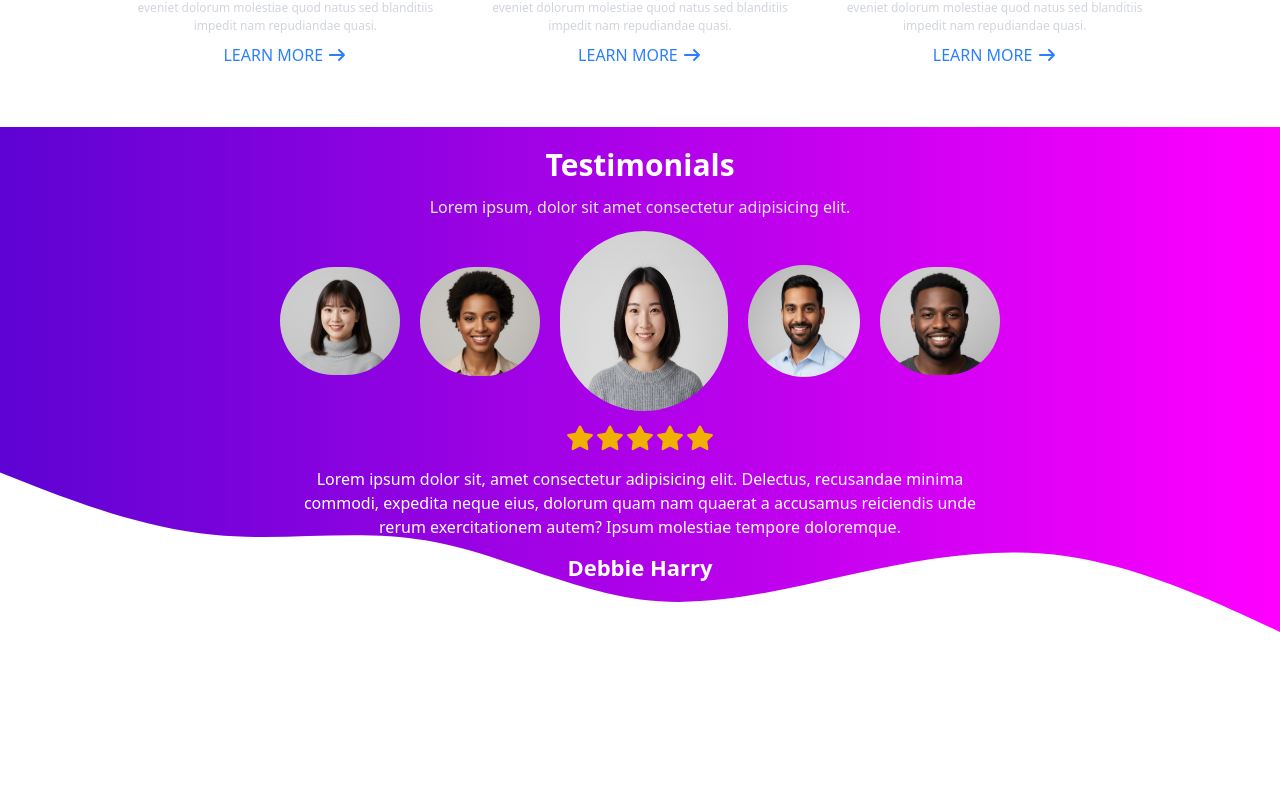
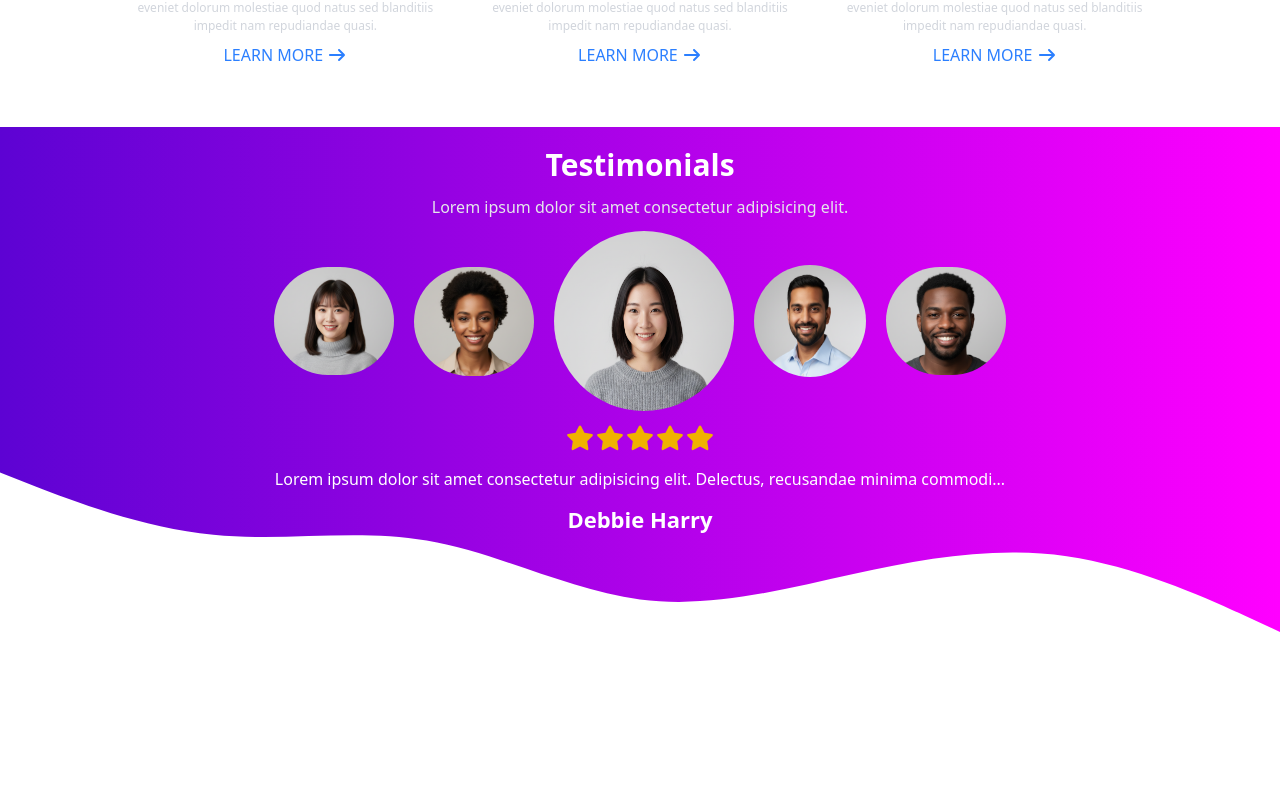
Before and after one commit to Just-Tara/wavy-clone, a React (Vite) app: page / in a window 1280 px wide. Shown: the part 1675-2480 px from the top of the page. Built offline with nearby package versions, Linux system fonts and the light colour scheme.

Commit message:
Refactor Testimonials component to use imports for images

```diff
--- a/src/Component/Testimonials.jsx
+++ b/src/Component/Testimonials.jsx
@@ -1,64 +1,64 @@
+import first from "../assets/first.png";
+import second from "../assets/second.png";
+import third from "../assets/third.png";
+import fourth from "../assets/fourth.png";
+import fifth from "../assets/fifth.png";
+
 import { faStar } from "@fortawesome/free-solid-svg-icons";
 import { FontAwesomeIcon } from "@fortawesome/react-fontawesome";
 
-
-export default function Testimonials () {
-    return(
-        <>
+export default function Testimonials() {
+  return (
     <div className="relative w-full min-h-screen text-white overflow-hidden">
-                <svg id="visual"
+      <svg
+        id="visual"
         viewBox="0 0 900 600"
-                    width="900" height="600"
         xmlns="http://www.w3.org/2000/svg"
-                    xmlns:xlink="http://www.w3.org/1999/xlink"
         className="w-full h-auto absolute top-0 left-0"
-                    version="1.1">
-                        <rect x="0" y="0"
-                            width="900" height="600"
-                            fill="#Fff">
-                        </rect>
+        version="1.1"
+      >
+        <rect x="0" y="0" width="900" height="600" fill="#fff"></rect>
         <defs>
           <linearGradient id="waveGradient" x1="0%" y1="0%" x2="100%" y2="0%">
-                                <stop offset="0%" stopColor="#5d03d3"/>
-                                <stop offset="100%" stopColor="#ff00ff"/>
+            <stop offset="0%" stopColor="#5d03d3" />
+            <stop offset="100%" stopColor="#ff00ff" />
           </linearGradient>
         </defs>
-
-                        <path d="M0 243L25 252.7C50 262.3 100 281.7
+        <path
+          d="M0 243L25 252.7C50 262.3 100 281.7
              150 286.7C200 291.7 250 282.3 300 290.8C350 299.3
              400 325.7 450 332.2C500 338.7 550 325.3 600 314.3C650 303.3 700 294.7
-                            750 301.8C800 309 850 332 875 343.5L900 355L900 0L875 0C850 0 800 0 750
-                            0C700 0 650 0 600 0C550 0 500 0 450 0C400 0 350 0 300 0C250 0 200 0 150
-                            0C100 0 50 0 25 0L0 0Z"
+             750 301.8C800 309 850 332 875 343.5L900 355L900 0L0 0Z"
           fill="url(#waveGradient)"
-                            stroke-linecap="round"
-                            stroke-linejoin="miter">
-                        </path>
+        ></path>
       </svg>
-                <div className="relative z-10 flex flex-col items-center gap-3 px-70 mt-5" id="testimonial">
-                    <h1 className="text-white text-3xl font-bold ">Testimonials</h1>
-                    <p className="text-gray-200 mb-">Lorem ipsum, dolor sit amet consectetur adipisicing elit. </p>
+
+      <div className="relative z-10 flex flex-col items-center gap-3 mt-5" id="testimonial">
+        <h1 className="text-white text-3xl font-bold">Testimonials</h1>
+        <p className="text-gray-200">Lorem ipsum dolor sit amet consectetur adipisicing elit.</p>
+
         <div className="flex gap-5 items-center">
-                    <img src="./src/assets/first.png" alt="first-image" className="w-30 rounded-full" />
-                    <img src="./src/assets/second.png" alt="second-image" className="w-30 rounded-full" />
-                   <div>
-                         <img src="./src/assets/fifth.png" alt="fifth-image" className="w-45 h-45 rounded-full scale-3d" />
-                   </div>
-                    <img src="./src/assets/third.png" alt="third-image" className="w-28  h-28 rounded-full" />
-                    <img src="./src/assets/fourth.png" alt="fourth-image" className="w-30 rounded-full" />
+          <img src={first} alt="first" className="w-30 rounded-full" />
+          <img src={second} alt="second" className="w-30 rounded-full" />
+          <img src={fifth} alt="fifth" className="w-45 h-45 rounded-full" />
+          <img src={third} alt="third" className="w-28 h-28 rounded-full" />
+          <img src={fourth} alt="fourth" className="w-30 rounded-full" />
         </div>
 
         <div>
-                        <p className="text-center mb-3 text-yellow-500 text-2xl"> <FontAwesomeIcon icon={faStar}/><FontAwesomeIcon icon={faStar}/><FontAwesomeIcon icon={faStar}/><FontAwesomeIcon icon={faStar}/><FontAwesomeIcon icon={faStar}/> </p>
-                        <p className="text-white text-center mb-3">Lorem ipsum dolor sit, amet consectetur adipisicing elit.
-                            Delectus, recusandae minima commodi, expedita neque eius, dolorum quam nam quaerat a accusamus reiciendis
-                            unde rerum exercitationem autem? Ipsum molestiae tempore doloremque.</p>
+          <p className="text-center mb-3 text-yellow-500 text-2xl">
+            <FontAwesomeIcon icon={faStar} />
+            <FontAwesomeIcon icon={faStar} />
+            <FontAwesomeIcon icon={faStar} />
+            <FontAwesomeIcon icon={faStar} />
+            <FontAwesomeIcon icon={faStar} />
+          </p>
+          <p className="text-white text-center mb-3">
+            Lorem ipsum dolor sit amet consectetur adipisicing elit. Delectus, recusandae minima commodi...
+          </p>
           <p className="text-white text-center text-[22px] font-bold">Debbie Harry</p>
         </div>
-
       </div>
-
     </div>
-        </>
   );
 }
```
Lines whose indentation alone changed are shown as unchanged.
